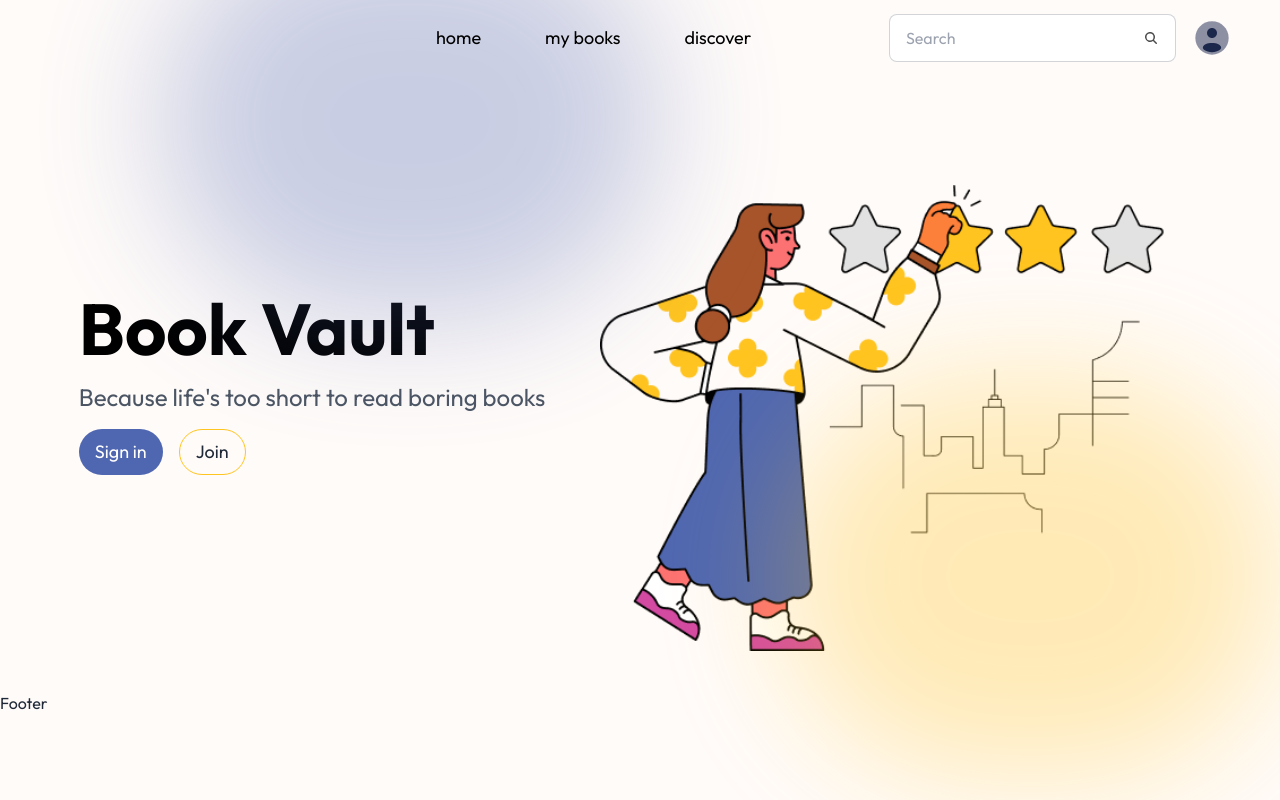
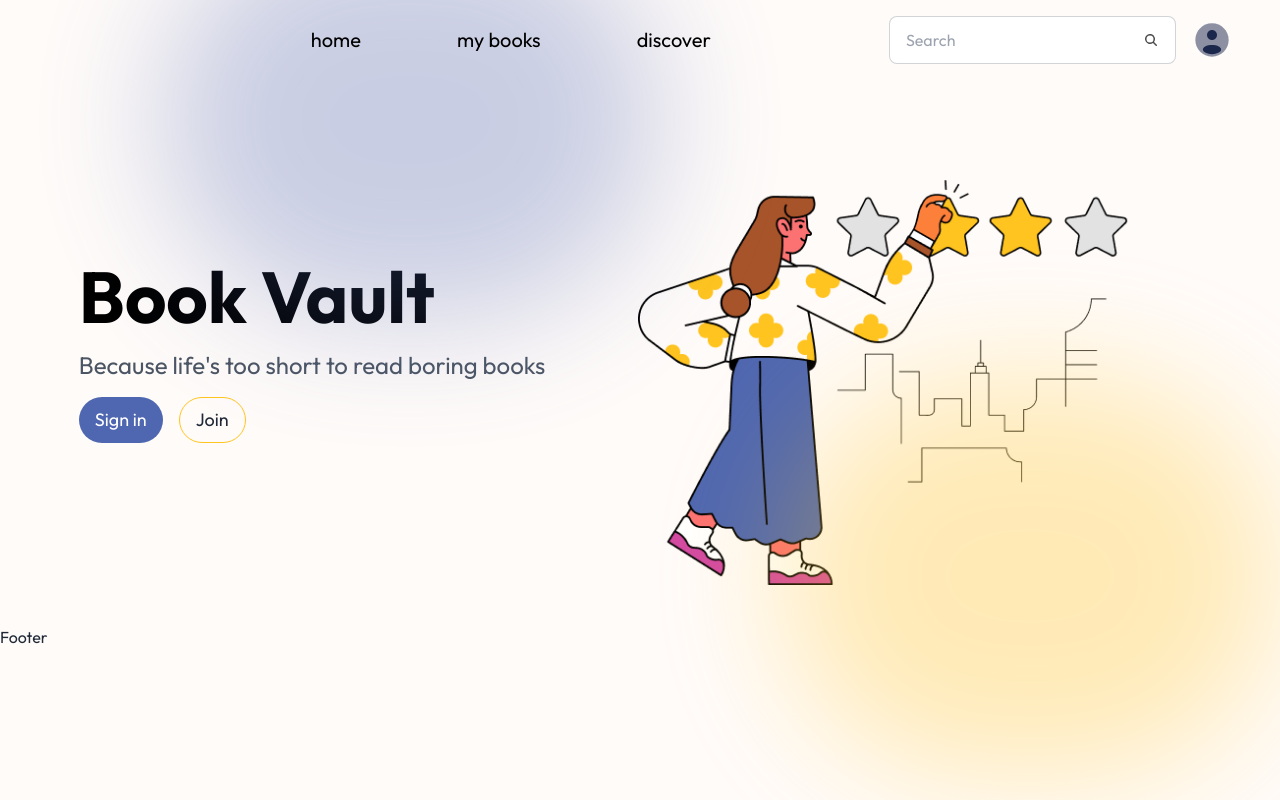
Before and after one commit to Lucy-Mckenzie/book-vault, a Next.js app: page / in a window 1280 px wide. Built offline with nearby package versions, Linux system fonts and the light colour scheme.

Commit message:
Adding little changes to sizing.

```diff
--- a/components/LandingContent.tsx
+++ b/components/LandingContent.tsx
@@ -7,7 +7,7 @@ const LandingContent = () => {
       <Image
       src='/landing.png'
       alt='an illistration of a review'
-      width={600}
+      width={500}
       height={600}
       />
     </div>
--- a/components/NavBar.tsx
+++ b/components/NavBar.tsx
@@ -54,8 +54,8 @@ return (
     </div>
   </div>
 
-  <div className='navbar-start hidden lg:flex flex-grow'>
-    <ul className='menu menu-horizontal px-1 space-x-8 text-lg'>
+  <div className='navbar hidden lg:flex flex-grow'>
+    <ul className='flex items-start px-1 space-x-24 text-xl'>
       <li>
         <Link href='/' className='hover:underline'>
           home
```
